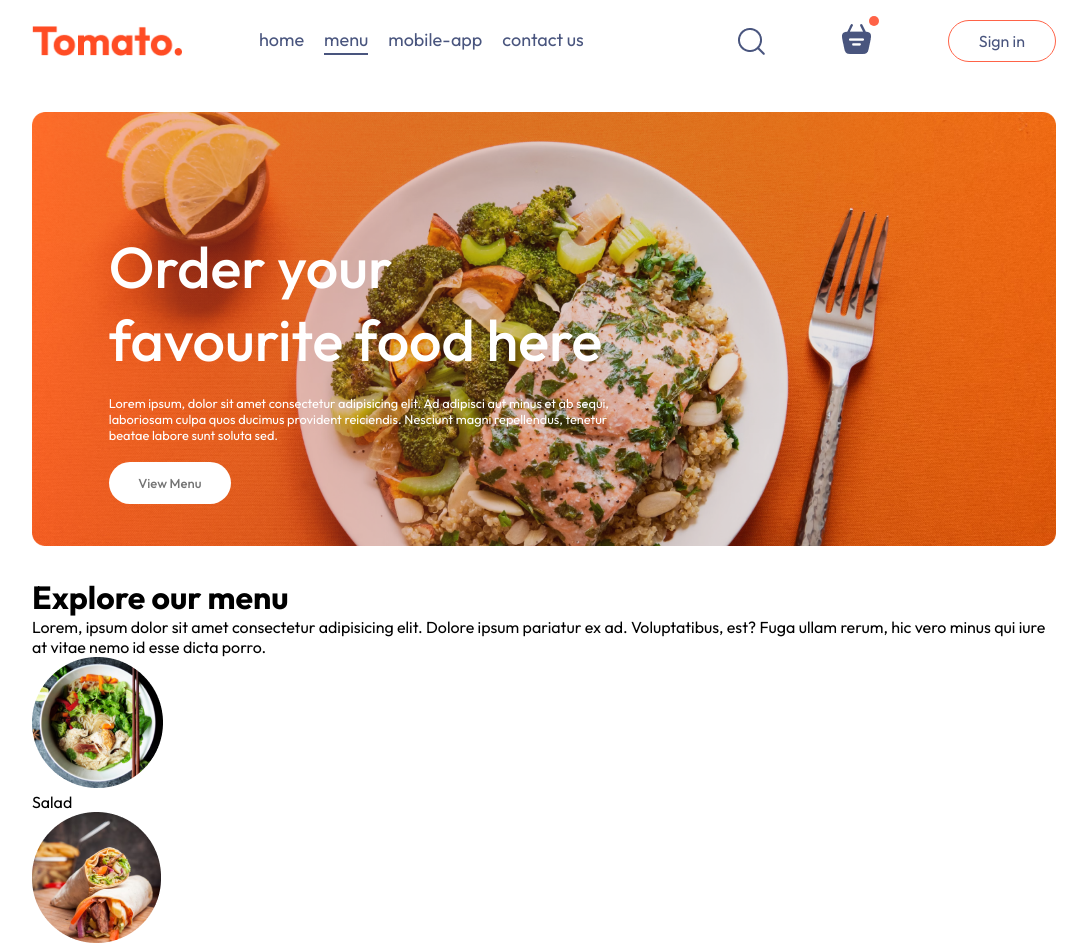
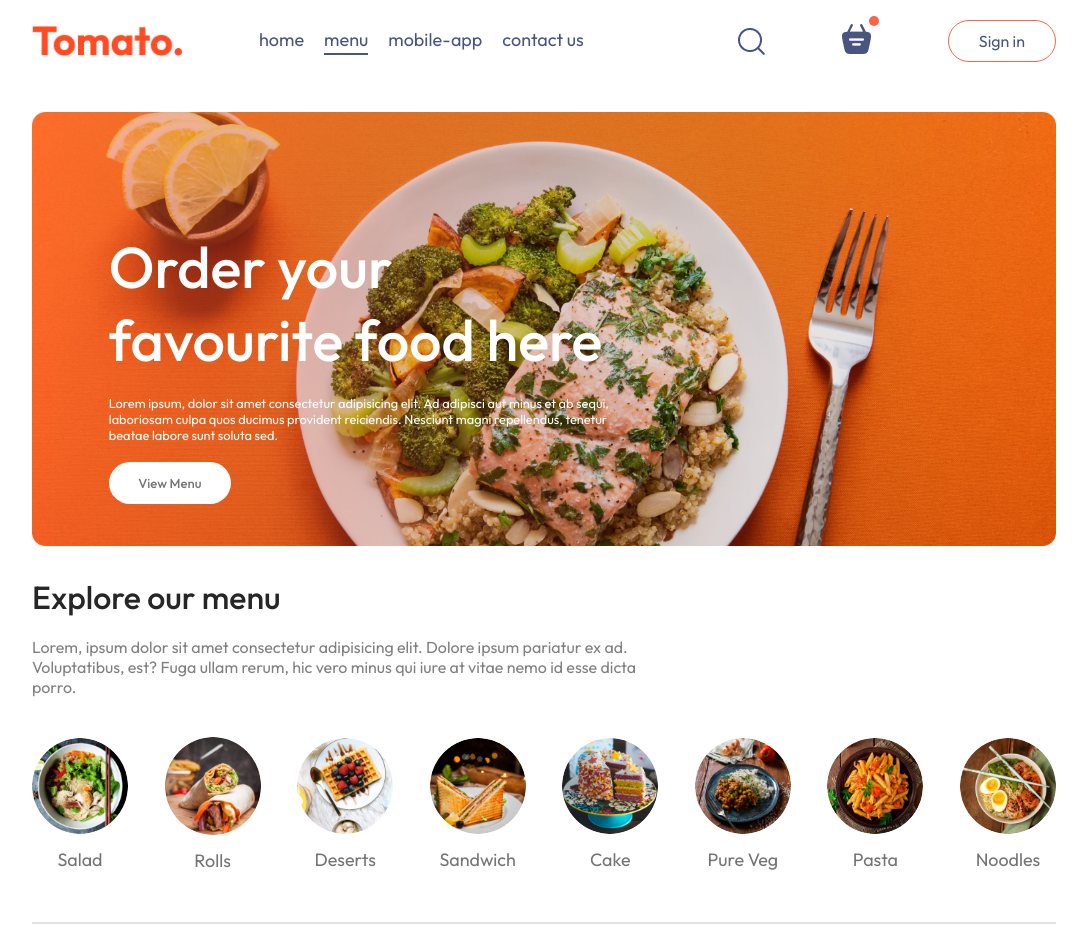
Before and after one commit to Induja-Karalliyadda/Food-Delivery-Front-end, a React (Vite) app: page / in a window 1280 px wide. Shown: the top 949 px of the page, without its empty margins (96-1183 px from the left). Built offline with nearby package versions, Linux system fonts and the light colour scheme.

Commit message:
style: add CSS elements in ExploreMenu.jsx

```diff
--- a/src/components/ExploreMenu/ExploreMenu.css
+++ b/src/components/ExploreMenu/ExploreMenu.css
@@ -0,0 +1,46 @@
+.explore-menu{
+    display: flex;
+    flex-direction: column;
+    gap: 20px;
+}
+.explore-menu h1{
+    color: #262626;
+    font-weight: 500;
+}
+.explore-menu-test{
+    max-width: 60%;
+    color: #808080;
+}
+.explore-menu-list{
+    display: flex;
+    justify-content: space-between;
+    align-items: center;
+    gap: 30px;
+    text-align: center;
+    margin: 20px 0px;
+    overflow-x: scroll;
+}
+
+.explore-menu-list::-webkit-scrollbar {
+    display: none !important;
+}
+.explore-menu-list img{
+    width: 7.5vw;
+    min-width: 80px;
+    cursor: pointer;
+    border-radius: 50%;
+    transition: 0.2s;
+}
+.explore-menu-list-item p{
+    margin-top: 10px;
+    color: #747474;
+    font-size: max(1.4vw,16px);
+    cursor: pointer;
+}
+.explore-menu hr{
+    margin: 10px 0px;
+    height: 2px;
+    background-color: #e2e2e2;
+    border: none;
+
+}
--- a/src/components/ExploreMenu/ExploreMenu.jsx
+++ b/src/components/ExploreMenu/ExploreMenu.jsx
@@ -15,6 +15,7 @@
           )
         })}
       </div>
+      <hr />
       </div>
   )
 }
```
